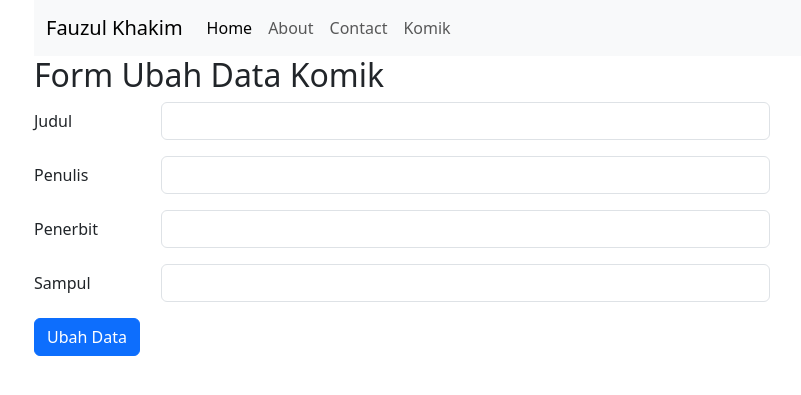
After one commit to fauzulkhakim/ci4app, a CodeIgniter 4 app: the page made by app/Views/komik/edit.php in a window 1280 px wide. The commit adds this page. Shown: the top 395 px of the page, without its empty margins (48-849 px from the left). Run offline with PHP 8.4 and a stand-in for CodeIgniter, Linux system fonts and the light colour scheme; the template is opened without the code that fills it, so the values that code supplies are empty; some libraries are stand-ins or nearby versions.

Commit message:
Tutorial CodeIgniter 4 untuk PEMULA | 11. Delete & Edit

```diff
--- a/app/Config/Routing.php
+++ b/app/Config/Routing.php
@@ -94,7 +94,7 @@ class Routing extends BaseRouting
      *
      * If FALSE, will stop searching and do NO automatic routing.
      */
-    public bool $autoRoute = false;
+    public bool $autoRoute = true;
 
     /**
      * For Defined Routes.
--- /dev/null
+++ b/app/Views/komik/edit.php
@@ -0,0 +1,43 @@
+<?= $this->extend('layout/template'); ?>
+
+<?= $this->section('content'); ?>
+<div class="container">
+  <div class="row">
+    <div class="col-8">
+      <h2>Form Ubah Data Komik</h2>
+      <form action="<?= base_url('/komik/update/' . $komik['id']); ?>" method="post">
+        <?= csrf_field(); ?>
+        <input type="hidden" name="slug" value="<?= $komik['slug']; ?>">
+        <div class="row mb-3">
+          <label for="judul" class="col-sm-2 col-form-label">Judul</label>
+          <div class="col-sm-10">
+            <input type="text" class="form-control <?= ($validation->hasError('judul')) ? 'is-invalid' : ''; ?>" id="judul" name="judul" value="<?= old('judul', $komik['judul']); ?>">
+            <small class="text-danger"><?= $validation->getError('judul'); ?></small>
+          </div>
+        </div>
+        <div class="row mb-3">
+          <label for="penulis" class="col-sm-2 col-form-label">Penulis</label>
+          <div class="col-sm-10">
+            <input type="text" class="form-control <?= ($validation->hasError('penulis')) ? 'is-invalid' : ''; ?>" id="penulis" name="penulis" value="<?= old('penulis', $komik['penulis']); ?>">
+            <small class="text-danger"><?= $validation->getError('penulis'); ?></small>
+          </div>
+        </div>
+        <div class="row mb-3">
+          <label for="penerbit" class="col-sm-2 col-form-label">Penerbit</label>
+          <div class="col-sm-10">
+            <input type="text" class="form-control <?= ($validation->hasError('penerbit')) ? 'is-invalid' : ''; ?>" id="penerbit" name="penerbit" value="<?= old('penerbit', $komik['penerbit']); ?>">
+            <small class="text-danger"><?= $validation->getError('penerbit'); ?></small>
+          </div>
+        </div>
+        <div class="row mb-3">
+          <label for="sampul" class="col-sm-2 col-form-label">Sampul</label>
+          <div class="col-sm-10">
+            <input type="text" class="form-control" id="sampul" name="sampul">
+          </div>
+        </div>
+        <button type="submit" class="btn btn-primary">Ubah Data</button>
+      </form>
+    </div>
+  </div>
+</div>
+<?= $this->endSection(); ?>
```
Also changed, not shown: app/Config/Routes.php (+9 -7 lines), app/Controllers/Komik.php (+42 -2 lines), app/Views/komik/detail.php (+7 -2 lines).
